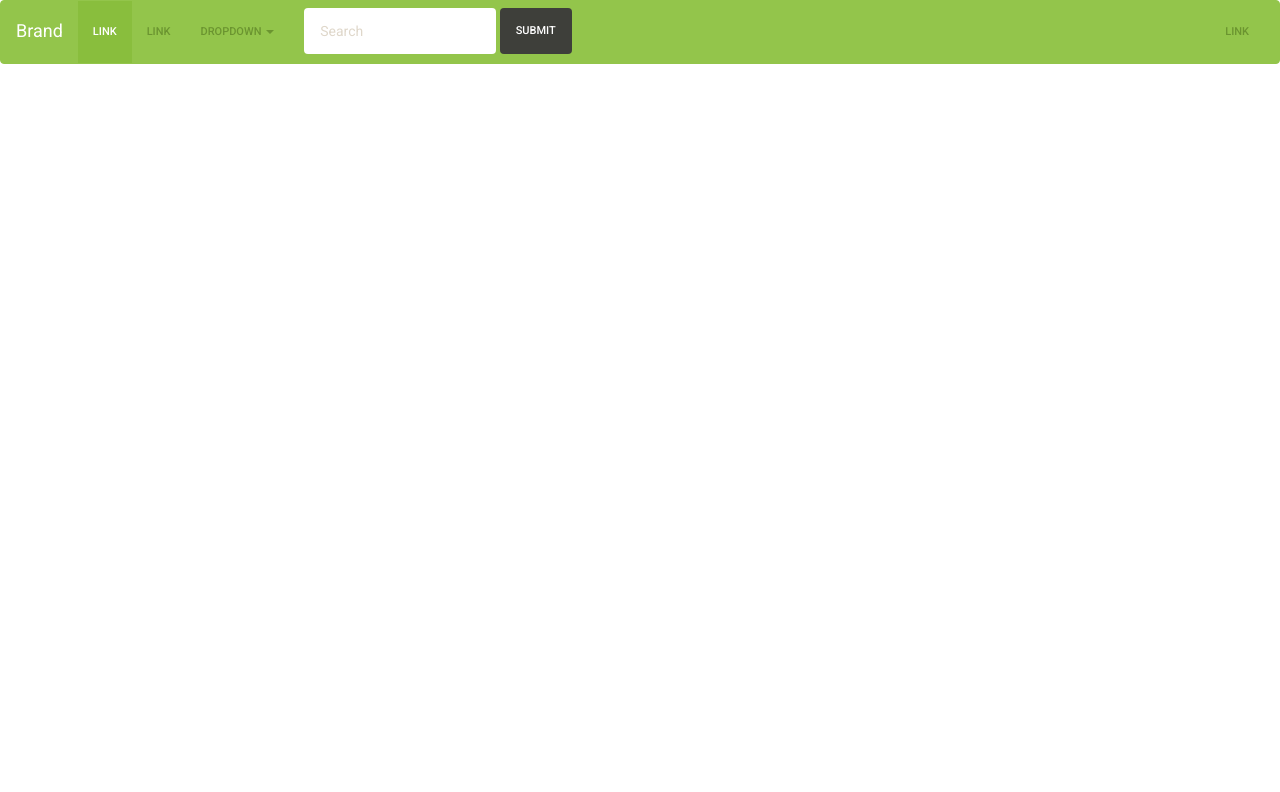
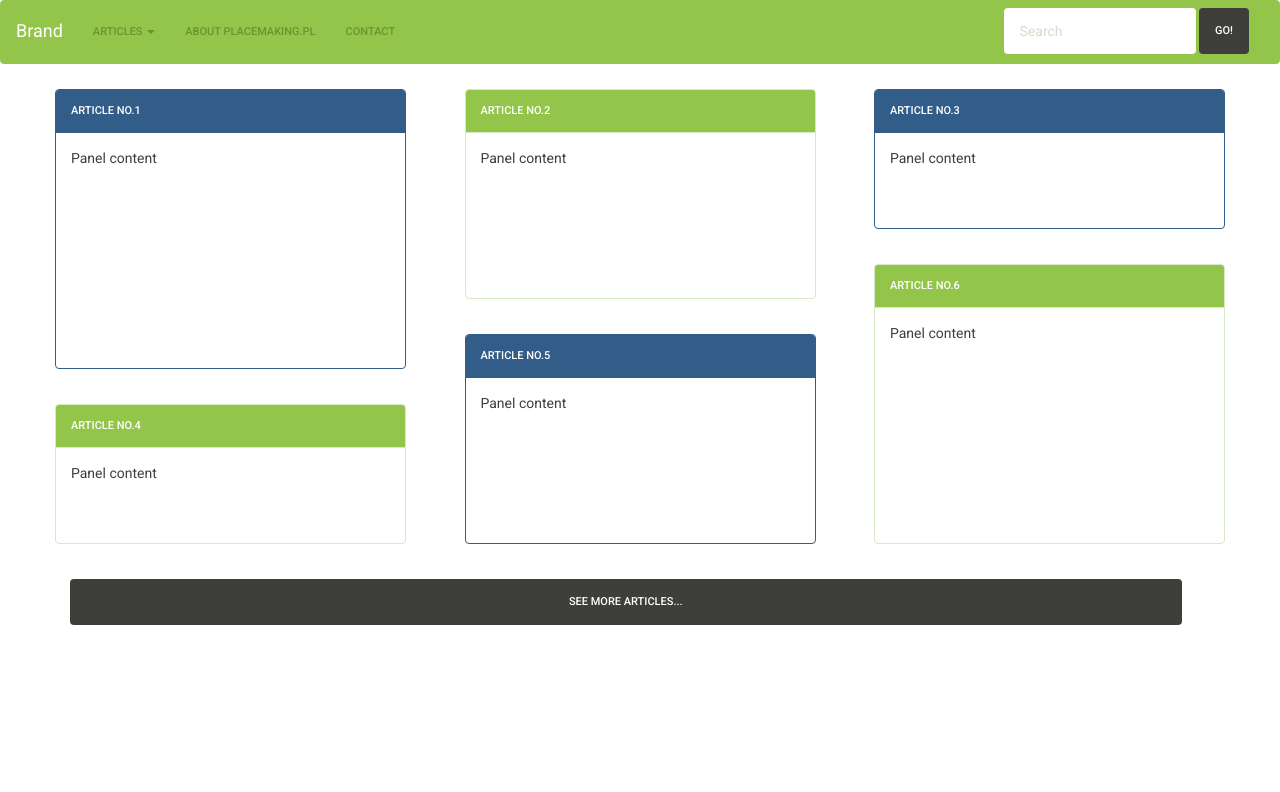
Before and after one commit to ankawachala/LITG2ndEdition, a plain HTML site: page Placemaking.html in a window 1280 px wide. Drawn offline with Linux system fonts and the light colour scheme.

Commit message:
Panels and see more button addition

```diff
--- a/Placemaking.html
+++ b/Placemaking.html
@@ -4,14 +4,16 @@
 
 	<title>Placemaking.pl</title>
 	<link href="css/bootstrap.css" rel="stylesheet">
+	<link href="css/additional_classes.css" rel="stylesheet">
 
 </head>
 <body>
 
-<nav class="navbar navbar-inverse">
-  <div class="container-fluid">
-    <div class="navbar-header">
-      <button type="button" class="navbar-toggle collapsed" data-toggle="collapse" data-target="#bs-example-navbar-collapse-2">
+	<!-- NAVBAR -->
+	<nav class="navbar navbar-inverse">
+	<div class="container-fluid">
+		<div class="navbar-header">
+		<button type="button" class="navbar-toggle collapsed" data-toggle="collapse" data-target="#bs-example-navbar-collapse-2">
         <span class="sr-only">Toggle navigation</span>
         <span class="icon-bar"></span>
         <span class="icon-bar"></span>
@@ -20,35 +22,104 @@
       <a class="navbar-brand" href="#">Brand</a>
     </div>
 
+
+	<!-- MENU -->
     <div class="collapse navbar-collapse" id="bs-example-navbar-collapse-2">
       <ul class="nav navbar-nav">
-        <li class="active"><a href="#">Link <span class="sr-only">(current)</span></a></li>
-        <li><a href="#">Link</a></li>
         <li class="dropdown">
-          <a href="#" class="dropdown-toggle" data-toggle="dropdown" role="button" aria-expanded="false">Dropdown <span class="caret"></span></a>
+          <a href="#" class="dropdown-toggle" data-toggle="dropdown" role="button" aria-expanded="false">Articles <span class="caret"></span></a></li>
           <ul class="dropdown-menu" role="menu">
-            <li><a href="#">Action</a></li>
-            <li><a href="#">Another action</a></li>
-            <li><a href="#">Something else here</a></li>
-            <li class="divider"></li>
-            <li><a href="#">Separated link</a></li>
-            <li class="divider"></li>
-            <li><a href="#">One more separated link</a></li>
+            <li><a href="#">Article no.1</a></li>
+            <li><a href="#">Article no.2</a></li>
+            <li><a href="#">Article no.3</a></li>
+			<li><a href="#">Article no.4</a></li>
+            <li><a href="#">Article no.5</a></li>
+            <li><a href="#">Article no.6</a></li>
+			<li><a href="#">See more...</a></li>
           </ul>
-        </li>
+		<li><a href="#">About Placemaking.pl</a></li>
+		<li><a href="#">Contact</a></li>
       </ul>
-      <form class="navbar-form navbar-left" role="search">
+
+	<!-- SEARCH BOX --->
+      <form class="navbar-form navbar-right" role="search">
         <div class="form-group">
           <input type="text" class="form-control" placeholder="Search">
         </div>
-        <button type="submit" class="btn btn-default">Submit</button>
+        <button type="submit" class="btn btn-default">Go!</button>
       </form>
-      <ul class="nav navbar-nav navbar-right">
-        <li><a href="#">Link</a></li>
-      </ul>
+
     </div>
+
   </div>
-</nav>
+ </nav>
+
+
+
+  	<!-- PANELS -->
+	<div class="container">
+
+		<div class="panel panel-primary block tl">
+			<div class="panel-heading">
+			<h3 class="panel-title">Article No.1</h3>
+			</div>
+			<div class="panel-body">
+			Panel content
+			</div>
+		</div>
+
+		<div class="block t panel panel-success">
+			<div class="panel-heading">
+			<h3 class="panel-title">Article No.2</h3>
+			</div>
+			<div class="panel-body">
+			Panel content
+			</div>
+		</div>
+
+		<div class="block tr panel panel-primary">
+			<div class="panel-heading">
+			<h3 class="panel-title">Article No.3</h3>
+			</div>
+			<div class="panel-body">
+			Panel content
+			</div>
+		</div>
+
+		<div class="block bl panel panel-success">
+			<div class="panel-heading">
+			<h3 class="panel-title">Article No.4</h3>
+			</div>
+			<div class="panel-body">
+			Panel content
+			</div>
+		</div>
+
+		<div class="block b panel panel-primary">
+			<div class="panel-heading">
+			<h3 class="panel-title">Article No.5</h3>
+			</div>
+			<div class="panel-body">
+			Panel content
+			</div>
+		</div>
+
+		<div class="block br panel panel-success">
+
+			<div class="panel-heading">
+			<h3 class="panel-title">Article No.6</h3>
+			</div>
+			<div class="panel-body">
+			Panel content
+			</div>
+		</div>
+
+		<div class="butt btn-group btn-group-justified">
+			<a href="#" class="btn btn-default">See more articles...</a>
+		</div>
+
+	</div>
+
 
 </body>
 </html>
--- /dev/null
+++ b/css/additional_classes.css
@@ -0,0 +1,64 @@
+.container
+{
+    max-width: 3000px;
+	max-height: 1000px;
+	height: 700px;
+    position:relative;
+    margin-top:25px;
+}
+
+.block
+{
+    width:30%;
+    height:30%;
+    position:absolute;
+    left:50%;
+    top:50%;
+}
+
+.tl
+{
+    top:0%;
+	left:0%;
+	height:40%;
+}
+
+.t
+{
+    top:0%;
+	left:35%;
+}
+
+.tr
+{
+    top:0%;
+	left:70%;
+	height:20%;
+}
+
+.bl
+{
+    top:45%;
+	left:0%;
+	height:20%;
+}
+
+.b
+{
+    top:35%;
+	left:35%;
+}
+
+.br
+{
+    top:25%;
+	left:70%;
+	height:40%;
+}
+
+.butt
+{
+	position:absolute;
+	width:95%;
+	top:70%;
+}
```
